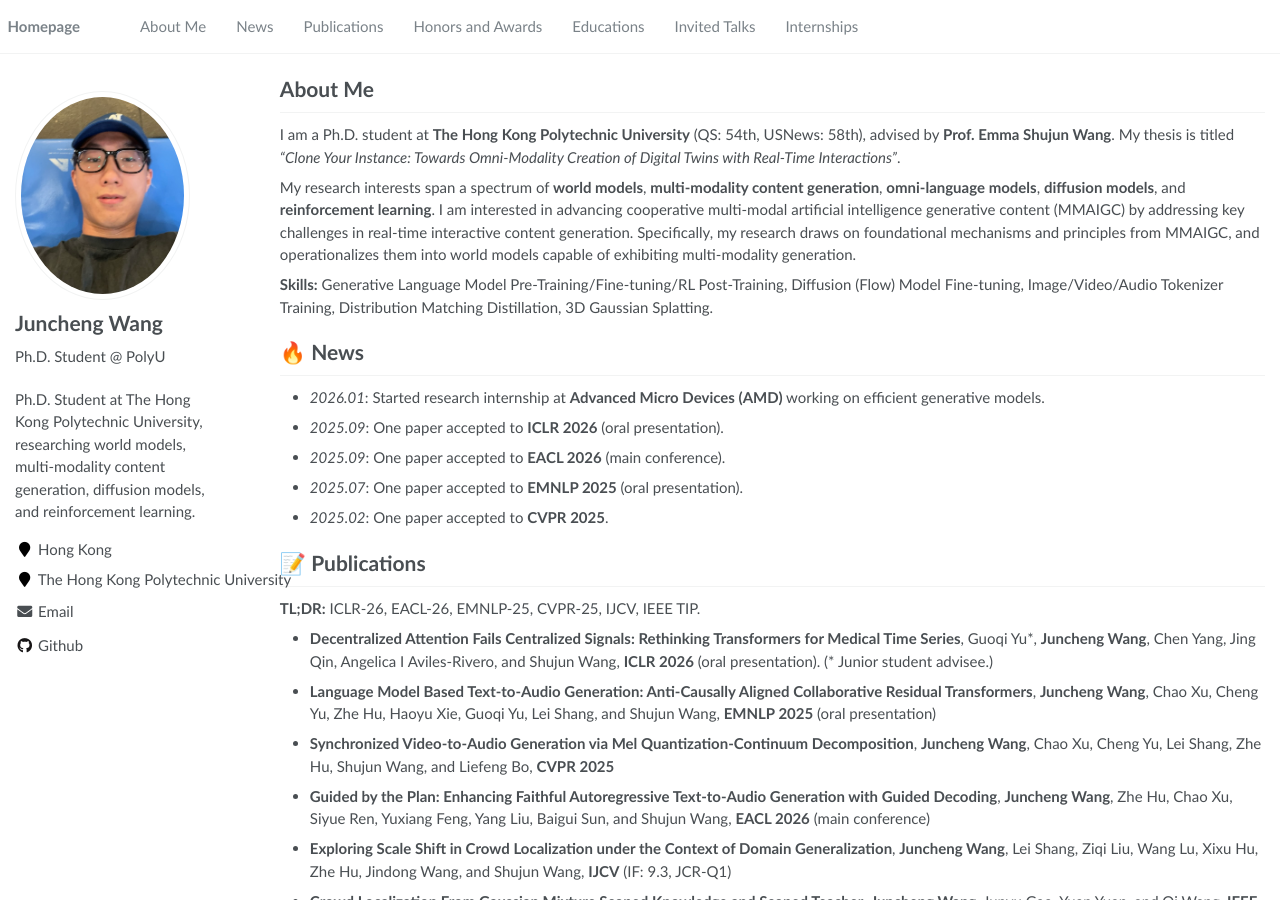
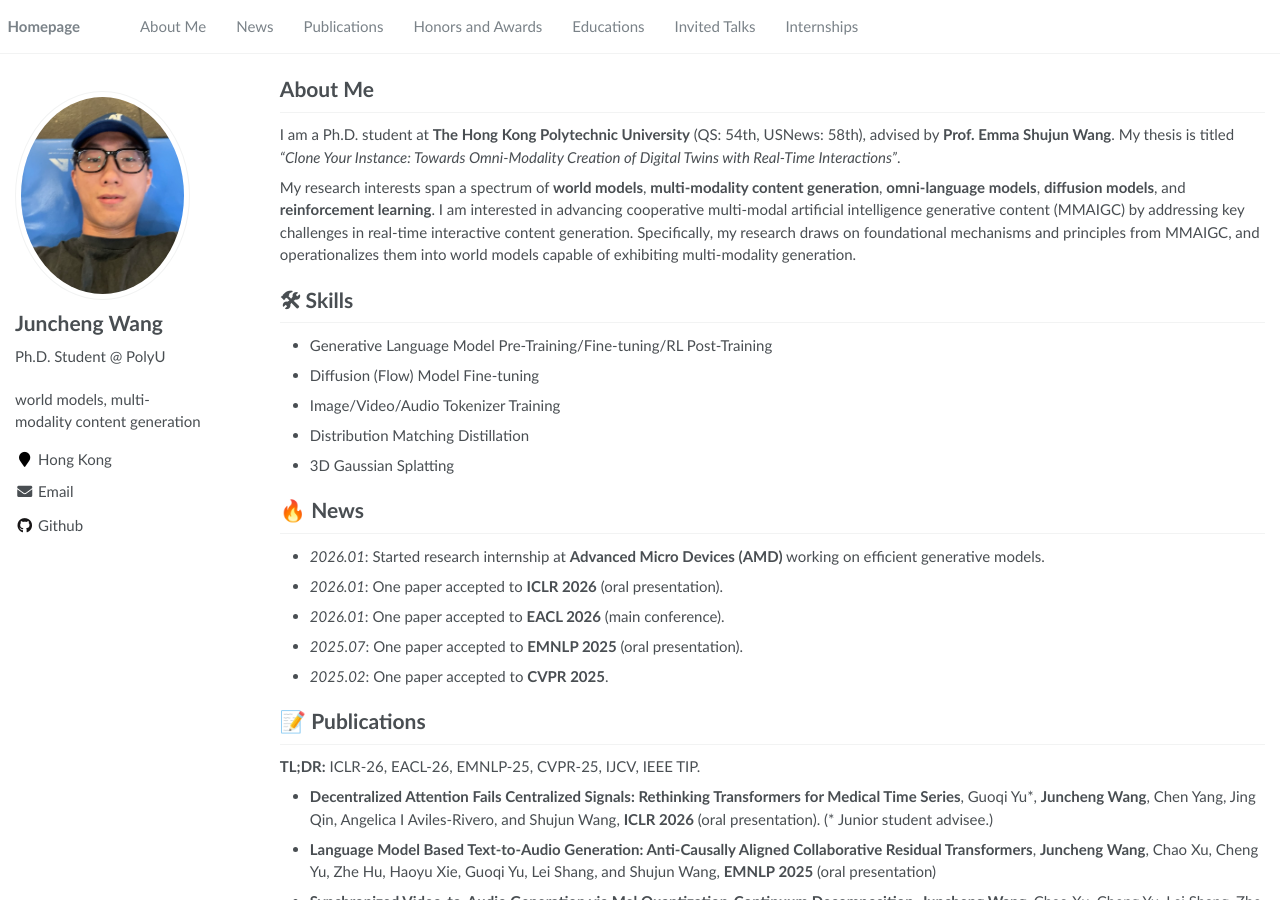
Before and after one commit to wjc2830/JunchengWang.github.io, a Jekyll site: the page built from _pages/about.md, in a window 1280 px wide and 900 px high. Built offline with Jekyll 4.4.1, drawn with Linux system fonts in a browser that asks for light colours.

Commit message:
Polish: update dates, simplify description, separate skills section

```diff
--- a/_config.yml
+++ b/_config.yml
@@ -7,7 +7,7 @@
 
 # Site Settings
 title                    : "Juncheng Wang"
-description              : "Ph.D. Student at The Hong Kong Polytechnic University, researching world models, multi-modality content generation, diffusion models, and reinforcement learning."
+description              : "world models, multi-modality content generation"
 repository               : "wjc2830/JunchengWang.github.io"
 google_scholar_stats_use_cdn : true
 
@@ -25,7 +25,7 @@ author:
   avatar           : "images/avatar.jpg"
   bio              : "Ph.D. Student @ PolyU"
   location         : "Hong Kong"
-  employer         : "The Hong Kong Polytechnic University"
+  employer         :
   pubmed           :
   googlescholar    :
   email            : "wjc2830@gmail.com"
--- a/_pages/about.md
+++ b/_pages/about.md
@@ -23,13 +23,19 @@ I am a Ph.D. student at **The Hong Kong Polytechnic University** (QS: 54th, USNe
 
 My research interests span a spectrum of **world models**, **multi-modality content generation**, **omni-language models**, **diffusion models**, and **reinforcement learning**. I am interested in advancing cooperative multi-modal artificial intelligence generative content (MMAIGC) by addressing key challenges in real-time interactive content generation. Specifically, my research draws on foundational mechanisms and principles from MMAIGC, and operationalizes them into world models capable of exhibiting multi-modality generation.
 
-**Skills:** Generative Language Model Pre-Training/Fine-tuning/RL Post-Training, Diffusion (Flow) Model Fine-tuning, Image/Video/Audio Tokenizer Training, Distribution Matching Distillation, 3D Gaussian Splatting.
+
+# 🛠 Skills
+- Generative Language Model Pre-Training/Fine-tuning/RL Post-Training
+- Diffusion (Flow) Model Fine-tuning
+- Image/Video/Audio Tokenizer Training
+- Distribution Matching Distillation
+- 3D Gaussian Splatting
 
 
 # 🔥 News
 - *2026.01*: Started research internship at **Advanced Micro Devices (AMD)** working on efficient generative models.
-- *2025.09*: One paper accepted to **ICLR 2026** (oral presentation).
-- *2025.09*: One paper accepted to **EACL 2026** (main conference).
+- *2026.01*: One paper accepted to **ICLR 2026** (oral presentation).
+- *2026.01*: One paper accepted to **EACL 2026** (main conference).
 - *2025.07*: One paper accepted to **EMNLP 2025** (oral presentation).
 - *2025.02*: One paper accepted to **CVPR 2025**.
 
```
